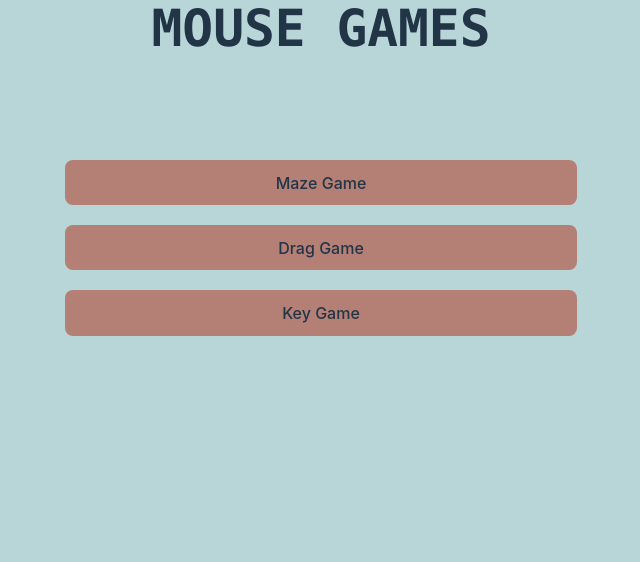
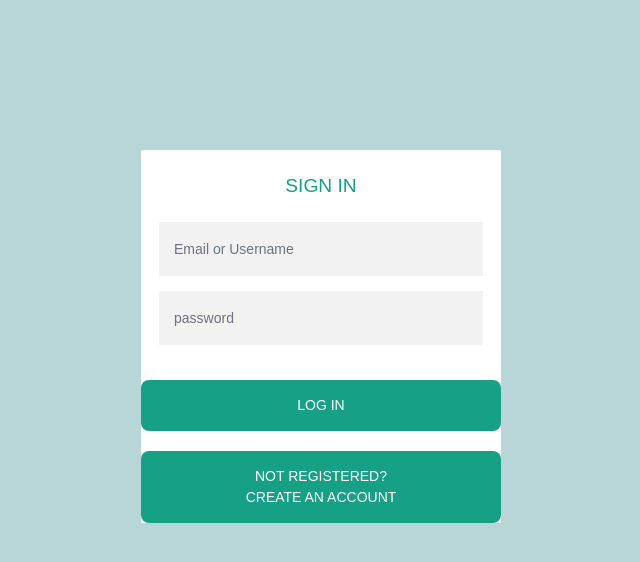
Before and after one commit to Kxy17/FSE-Project-23, a Svelte app: page / in a window 1280 px wide. Shown: the top 562 px of the page, without its empty margins (319-959 px from the left). Built offline with nearby package versions, Linux system fonts and the light colour scheme.

Commit message:
Finished signin

```diff
--- a/src/App.svelte
+++ b/src/App.svelte
@@ -87,7 +87,7 @@
   });
 </script>
 <main>
-  {#if true} <!--$userData.data-->
+  {#if $userData.data}
     {#if menu === "mainMenu"}
       <h1 class="font-mono uppercase font-bold text-black-500">Mouse Games</h1>
       <div class="grid space-y-5 games">
--- a/src/Maze.svelte
+++ b/src/Maze.svelte
@@ -87,6 +87,7 @@
         p5.noStroke();
         game = true;
         message = "Congrats, You Win!";
+        reset();
         setTimeout(shuffleAnimation, 150)
         setTimeout(shuffleAnimation, 250)
         setTimeout(shuffleAnimation, 350)
--- a/src/Signin.svelte
+++ b/src/Signin.svelte
@@ -8,7 +8,7 @@
       if(username=='') return
       if(validateEmail(username)){logon = await signin(false, password, username)}
       else{logon = await signin(username, password, false)}
-      if(logon.status > 299) return message = "Invalid Credentials"
+      if(logon.status > 299) {localStorage.clear();return message = "Invalid Credentials"}
       localStorage.setItem('username', username)
       localStorage.setItem('password', password)
       userData.set(logon)
@@ -36,7 +36,7 @@
   const regexExp = /^[a-zA-Z0-9._-]+@[a-zA-Z0-9.-]+\.[a-zA-Z]{2,4}$/
   return regexExp.test(email);
   }
-  async function autolog(){
+async function autolog(){
   if(localStorage.getItem('username')){
     username = localStorage.getItem('username')
     password = localStorage.getItem('password')
@@ -45,6 +45,7 @@
 }
 autolog()
 </script>
+{#if !localStorage.getItem('username')}
 <div class="register-form">
     <div class="form">
       {#if account}
@@ -71,12 +72,16 @@ autolog()
         <p>{message}</p>
         <button type="submit">Create</button>
       </form>
-      <button on:click={function(){account = true}}>Already Registered?
+      <button on:click={function(){account = true}}>
+        Already Registered?
         <p>Sign in</p>
         </button>
       {/if}
     </div>
   </div>
+  {:else}
+  <p>loading...</p>
+  {/if}
   <style>
     .register-form {
   height: 450px;
```
